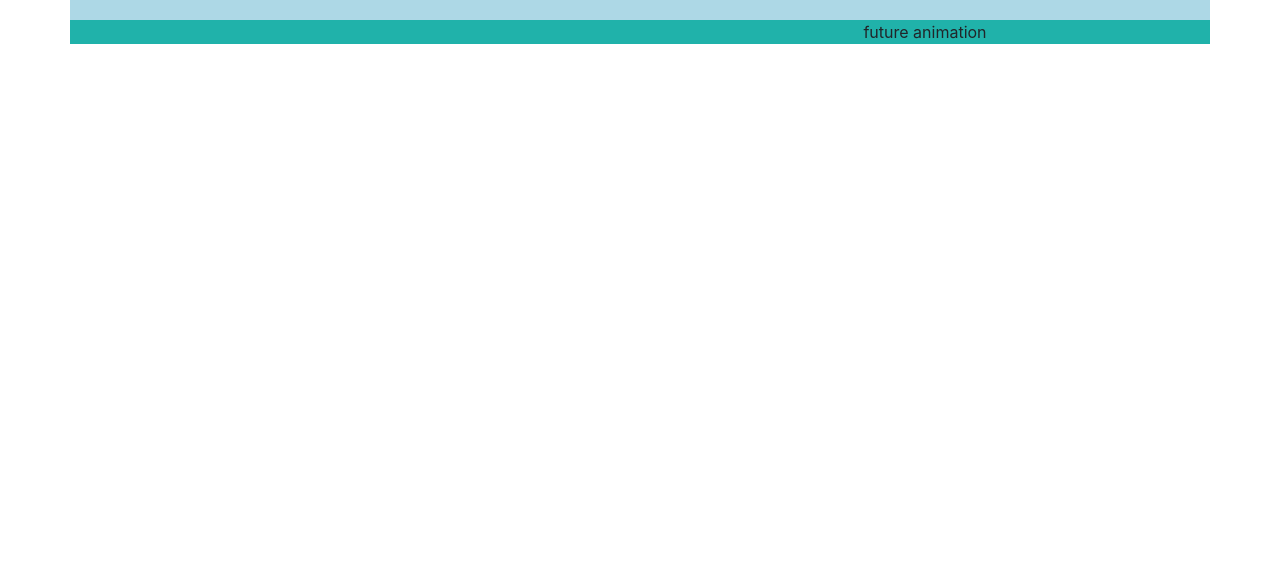
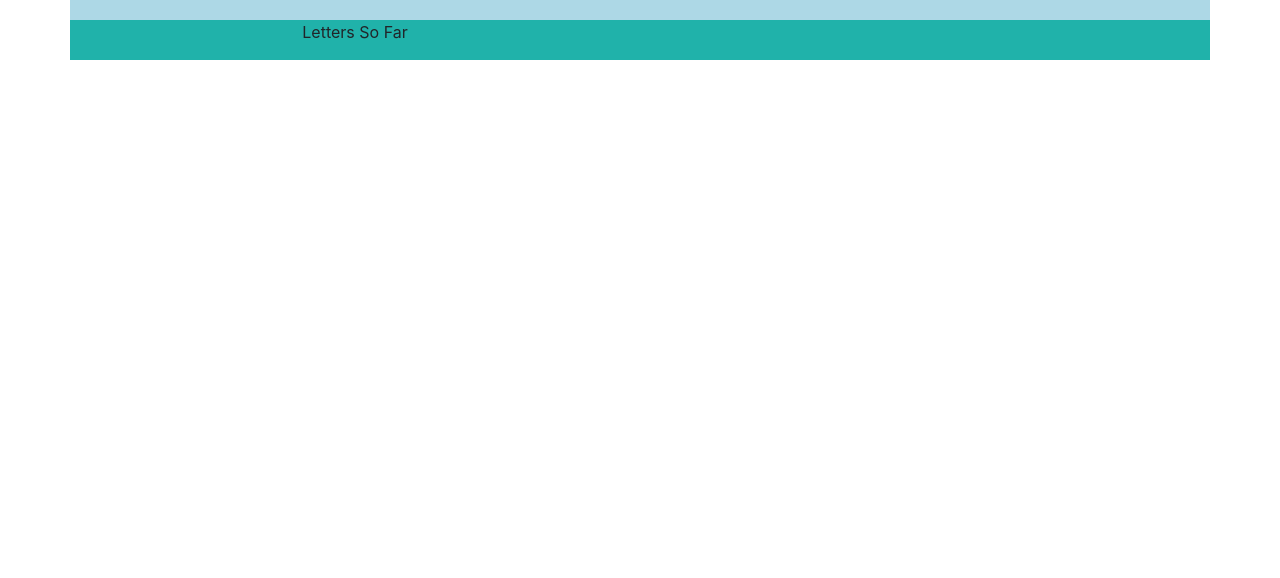
Before and after one commit to mfbradley/Hangman, a plain HTML site: page index.html in a window 1280 px wide. Shown: the part 222-800 px from the top of the page. Drawn offline with nearby package versions, Linux system fonts and the light colour scheme.

Commit message:
added heading to lettersSoFar div

```diff
--- a/index.html
+++ b/index.html
@@ -33,11 +33,11 @@
         </div>
 
         <div class="row gameDiv">
-            <div class="col-md-6 lettersGuessedDiv">
-
+            <div class="col-md-6">
+                <p>Letters So Far</p>
+                <p class="lettersGuessedDiv"></p>
             </div>
             <div class="col-md-6">
-                future animation
             </div>
         </div>
     </div>
```
